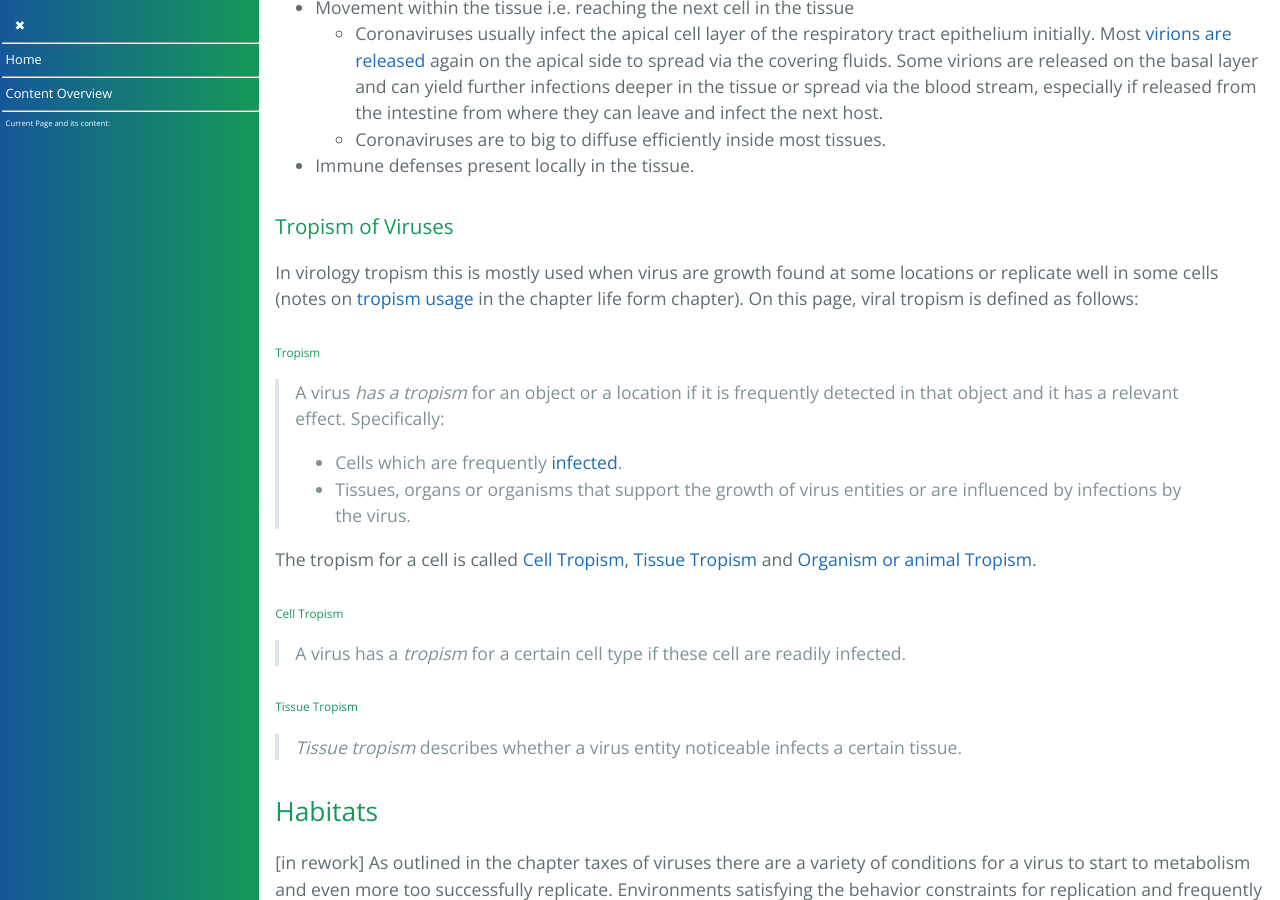
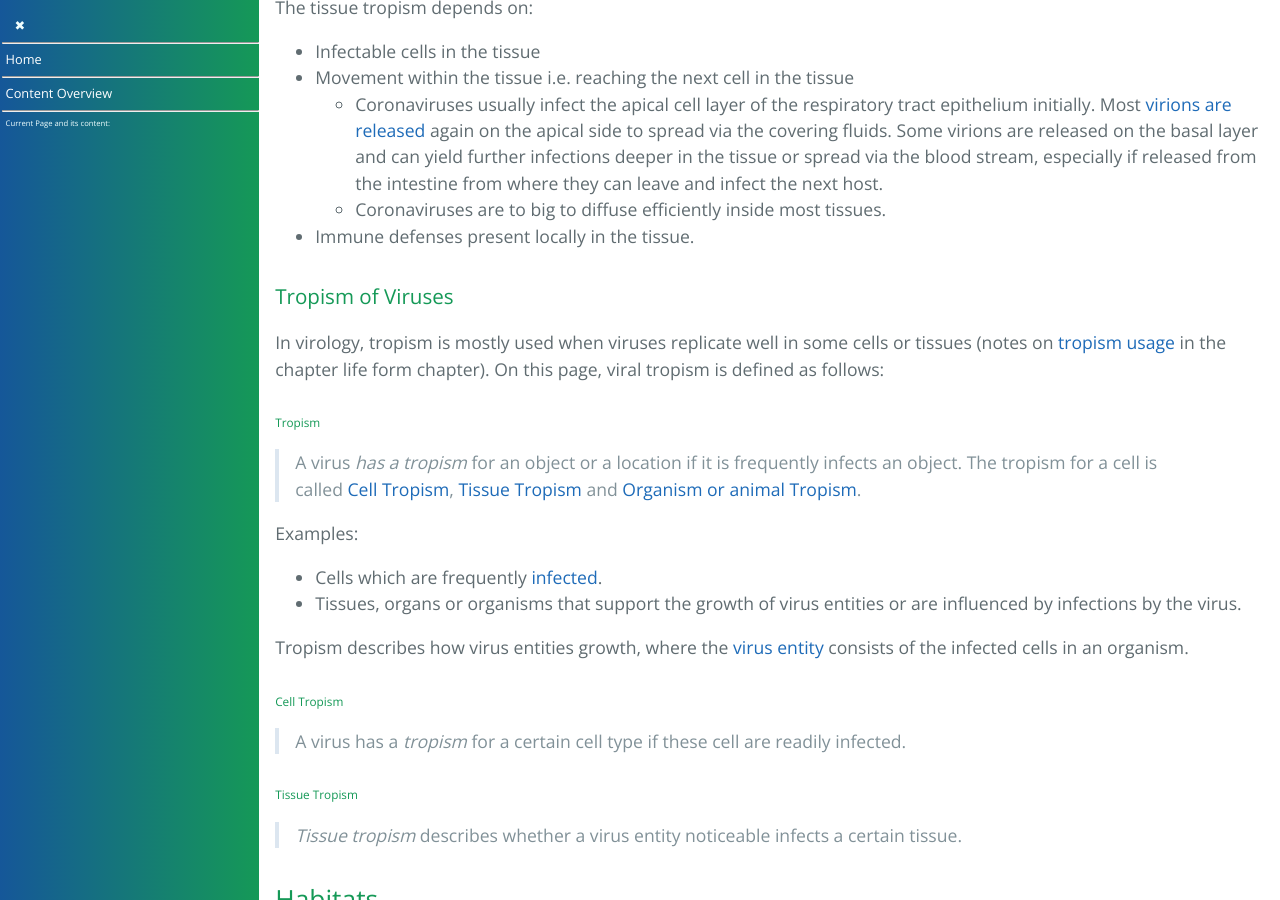
Before and after one commit to forestgrape/coronavirus, a Jekyll site: the page built from 2_biological/viruses.md, in a window 1280 px wide and 900 px high, scrolled down 5645 px. Built offline with Jekyll 4.4.1, drawn with Linux system fonts in a browser that asks for light colours; our own code applies the rules of GitHub Pages for plain Markdown files; some of the changed text lies outside the part shown.

Commit message:
formulations simplified

```diff
--- a/2_biological/viruses.md
+++ b/2_biological/viruses.md
@@ -136,6 +136,9 @@ In outdoors living vertebrate hosts, the infection course of a coronavirus entit
 
 
 ## Behavior of Viruses and Virus Entities
+
+> Behavior = Situation dependent metabolism including expression of proteins. Taxis is possibly a suitable name -  generalizes the existing use of taxis as stimulus induced movement)
+
 ### Behavior Virion Phase
 
 As described in the section [virion activation](#virion-priming) the virions need to be activated. The activation factors determine the behavior of virions:
@@ -199,14 +202,17 @@ The cell behavior is the combination of the [virion behavior](#behavior-virion-p
 
 ### Tropism of Viruses
 
-In virology tropism this is mostly used when virus are  growth found at some locations or replicate well in some cells (notes on [tropism usage](./life-forms.md#tropism-in-virology) in the chapter life form chapter). On this page, viral tropism is defined as follows:
+In virology, tropism is mostly used when viruses replicate well in some cells or tissues (notes on [tropism usage](./life-forms.md#tropism-in-virology) in the chapter life form chapter). On this page, viral tropism is defined as follows:
 
 ###### Tropism
-> A virus *has a tropism* for an object or a location if it is frequently detected in that object and it has a relevant effect. Specifically:
-> * Cells which are frequently [infected](#infected-cell).
-> * Tissues, organs or organisms that support the growth of virus entities or are influenced by infections by the virus.
+> A virus *has a tropism* for an object or a location if it is frequently infects an object. The tropism for a cell is called [Cell Tropism](#cell-tropism), [Tissue Tropism](#tissue-tropism) and [Organism or animal Tropism](#organisms-tropism).
 
-The tropism for a cell is called [Cell Tropism](#cell-tropism), [Tissue Tropism](#tissue-tropism) and [Organism or animal Tropism](#organisms-tropism).
+Examples:
+* Cells which are frequently [infected](#infected-cell).
+* Tissues, organs or organisms that support the growth of virus entities or are influenced by infections by the virus.
+
+Tropism describes how virus entities growth, where the [virus entity](../2_biological/viruses.md#virus-entity) consists of the infected cells in an organism.
+
 
 
 ###### Cell Tropism
```
